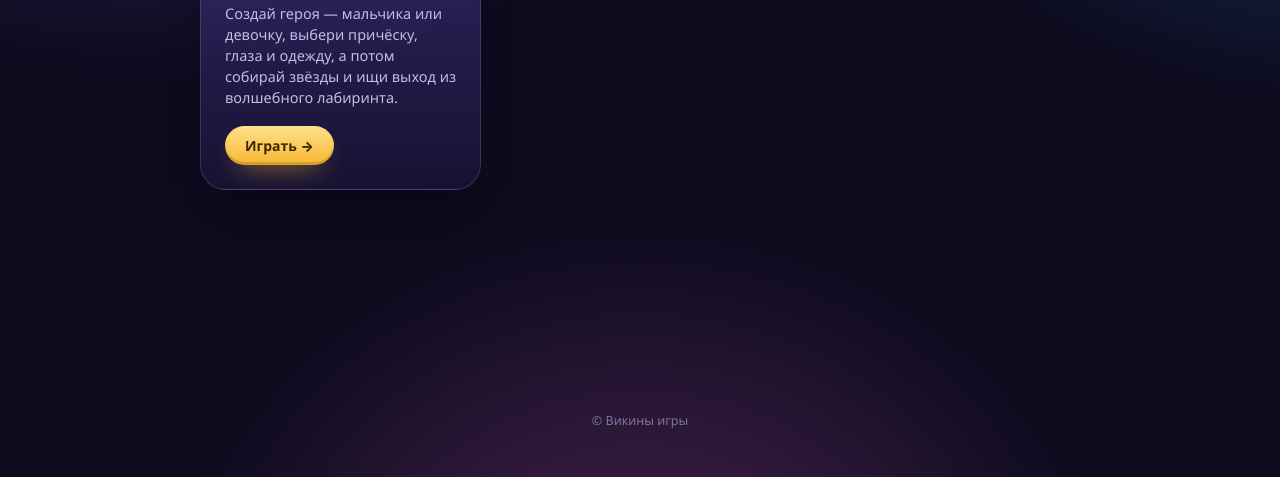
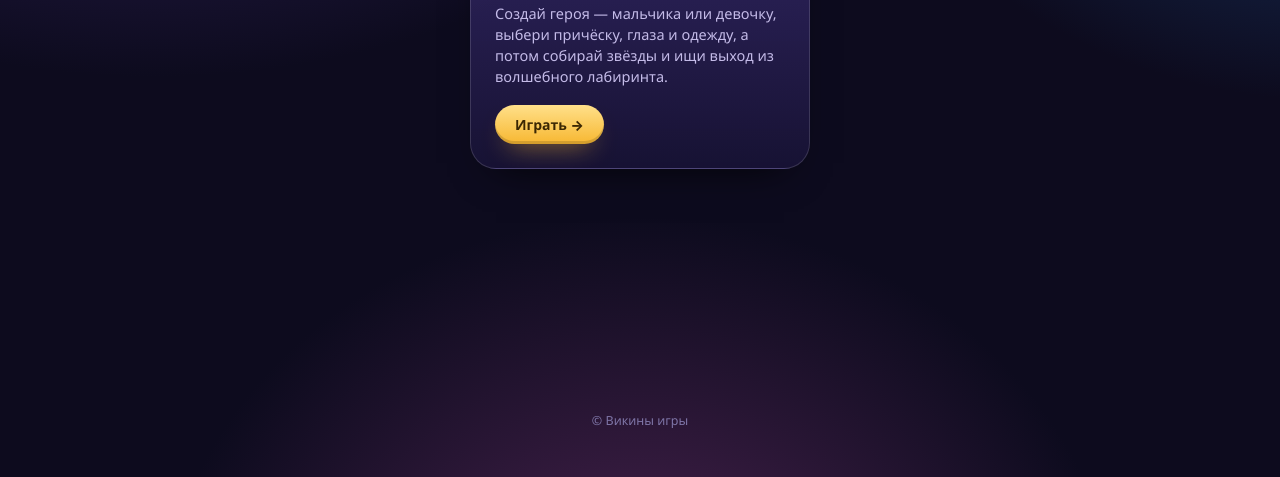
Before and after one commit to gritsulyak/vika_games, a plain HTML site: page index.html in a window 1280 px wide. Shown: the part 323-800 px from the top of the page. Drawn offline with Linux system fonts and the light colour scheme.

Commit message:
Center game cards on the hub page

```diff
--- a/index.html
+++ b/index.html
@@ -31,8 +31,9 @@
     text-align:center;
   }
   .sub{margin:0 0 clamp(28px,5vh,48px);color:#c7bfea;font-size:clamp(14px,2vw,18px);text-align:center}
-  .grid{width:100%;max-width:880px;display:grid;grid-template-columns:repeat(auto-fill,minmax(240px,1fr));gap:18px}
+  .grid{width:100%;max-width:880px;display:flex;flex-wrap:wrap;justify-content:center;gap:18px}
   .card{
+    flex:0 1 340px;max-width:340px;
     display:flex;flex-direction:column;gap:6px;text-decoration:none;color:inherit;
     background:linear-gradient(180deg, rgba(92,72,180,.45), rgba(32,24,70,.55));
     border:1.5px solid rgba(255,255,255,.14);border-radius:26px;
```
